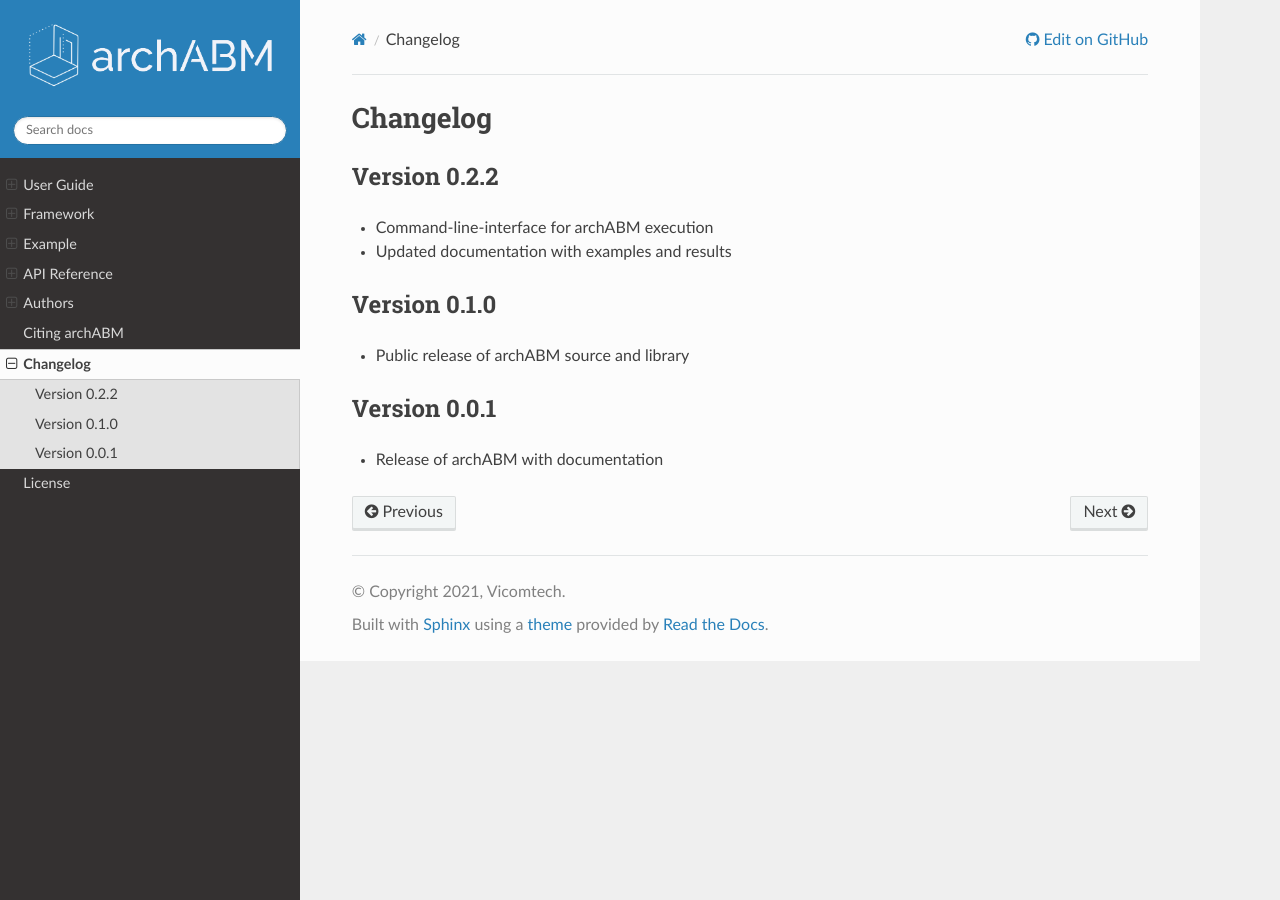
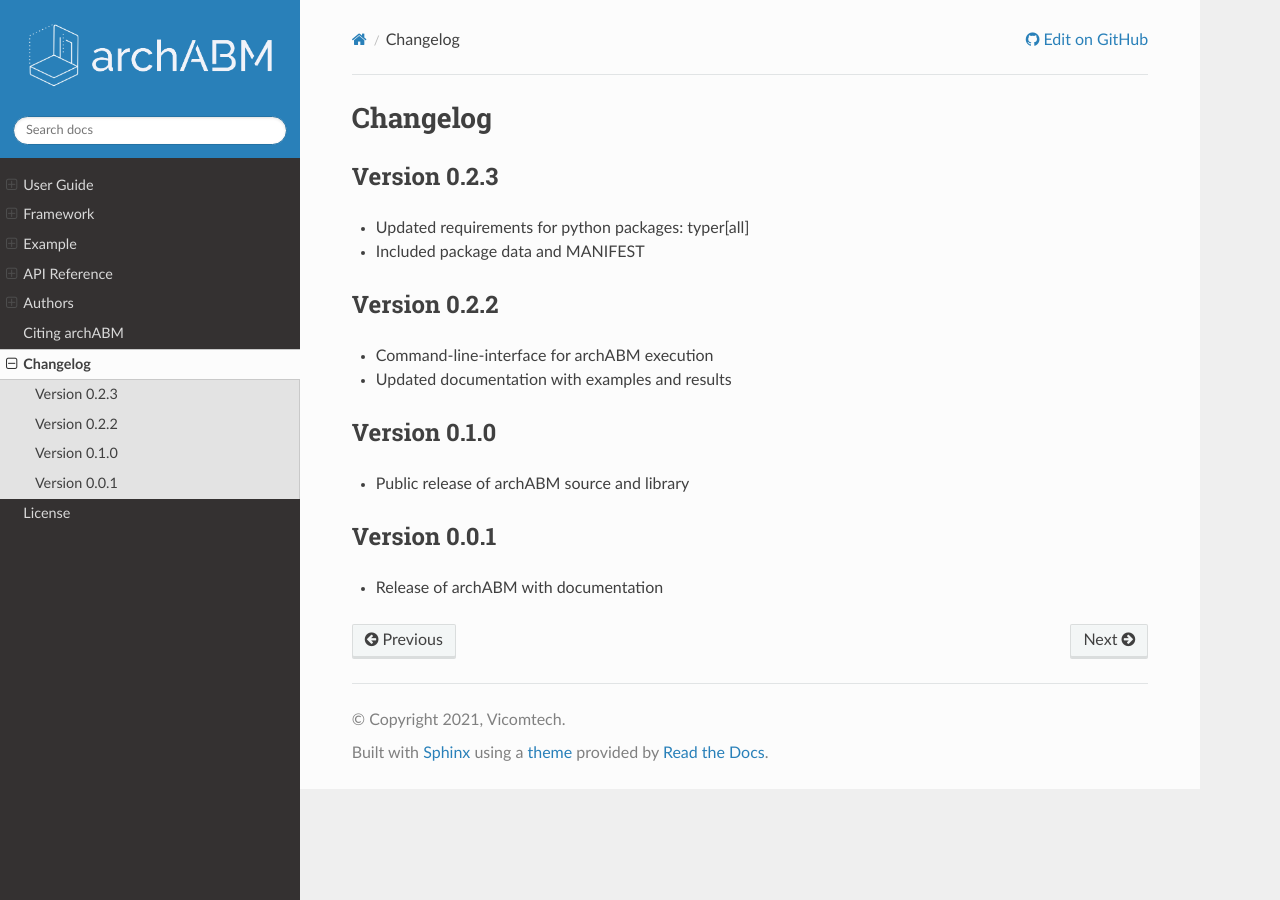
Before and after one commit to Vicomtech/ArchABM, a Sphinx documentation site: the page built from docs/source/changelog.rst, in a window 1280 px wide. Built offline with Sphinx 7.4.7 and the Read the Docs theme 2.0.0, drawn with Linux system fonts in a browser that asks for light colours.

Commit message:
Updated package requirements and include data

```diff
--- a/docs/source/changelog.rst
+++ b/docs/source/changelog.rst
@@ -1,5 +1,12 @@
 Changelog
 =========
+
+
+Version 0.2.3
+-------------
+
+- Updated requirements for python packages: typer[all]
+- Included package data and MANIFEST
 
 Version 0.2.2
 -------------
--- a/docs/source/conf.py
+++ b/docs/source/conf.py
@@ -24,7 +24,7 @@ copyright = "2021, Vicomtech"
 author = "Vicomtech"
 
 # The full version, including alpha/beta/rc tags
-release = "0.2.2"
+release = "0.2.3"
 
 
 # -- General configuration ---------------------------------------------------
--- a/setup.py
+++ b/setup.py
@@ -36,10 +36,10 @@ EXTRAS_REQUIRE = {}
 KEYWORDS = ["agent simulation", "architecture", "building", "workplace", "discrete-event"]
 LICENSE = "MIT license"
 TEST_SUITE = "tests"
-REQUIREMENTS = ["simpy", "tqdm", "jsonschema"]
+REQUIREMENTS = ["simpy", "tqdm", "jsonschema", "typer[all]"]
 SETUP_REQUIREMENTS = []
 TEST_REQUIREMENTS = ["pytest", "pytest-cov"]
-VERSION = "0.2.2"
+VERSION = "0.2.3"
 
 setuptools.setup(
     author=AUTHOR,
@@ -48,7 +48,7 @@ setuptools.setup(
     description=DESCRIPTION,
     entry_points=ENTRY_POINTS,
     extras_require=EXTRAS_REQUIRE,
-    include_package_data=False,
+    include_package_data=True,
     install_requires=REQUIREMENTS,
     keywords=KEYWORDS,
     license=LICENSE,
```
Also changed, not shown: 1 other file.
